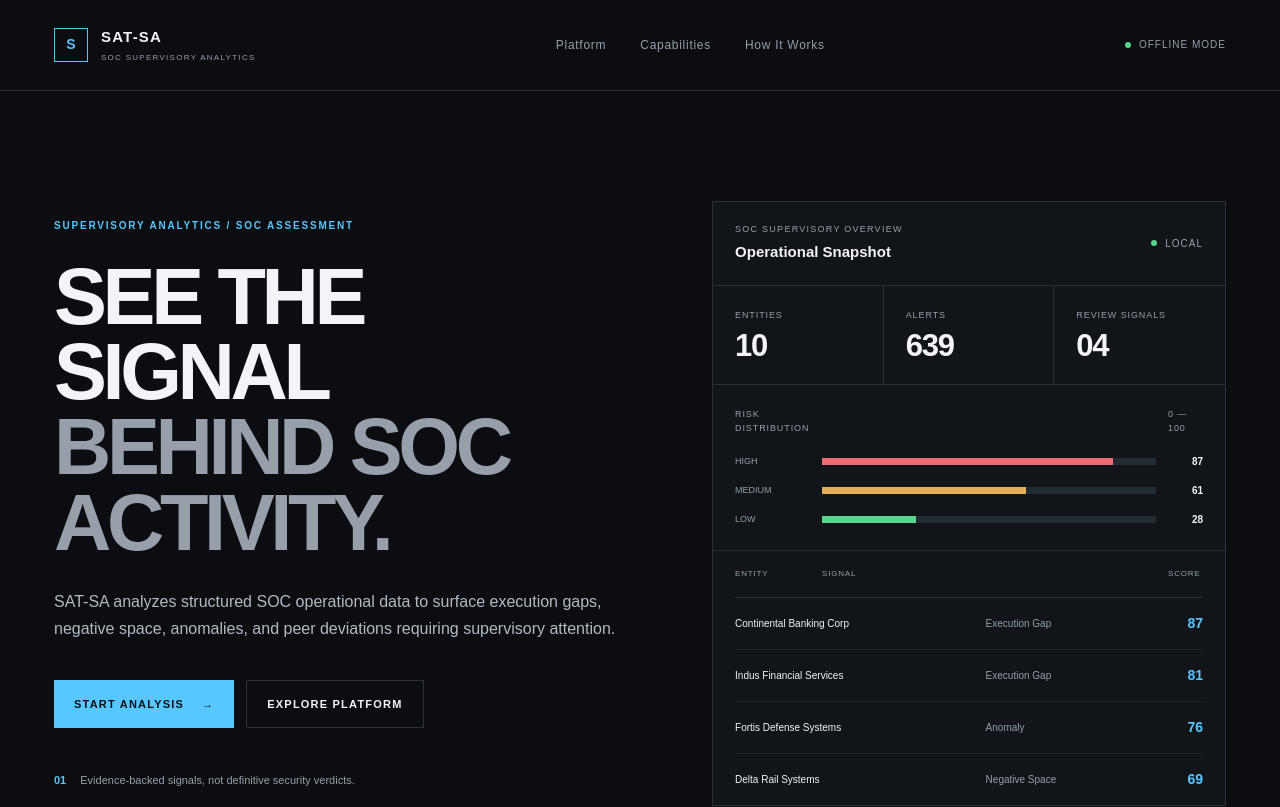
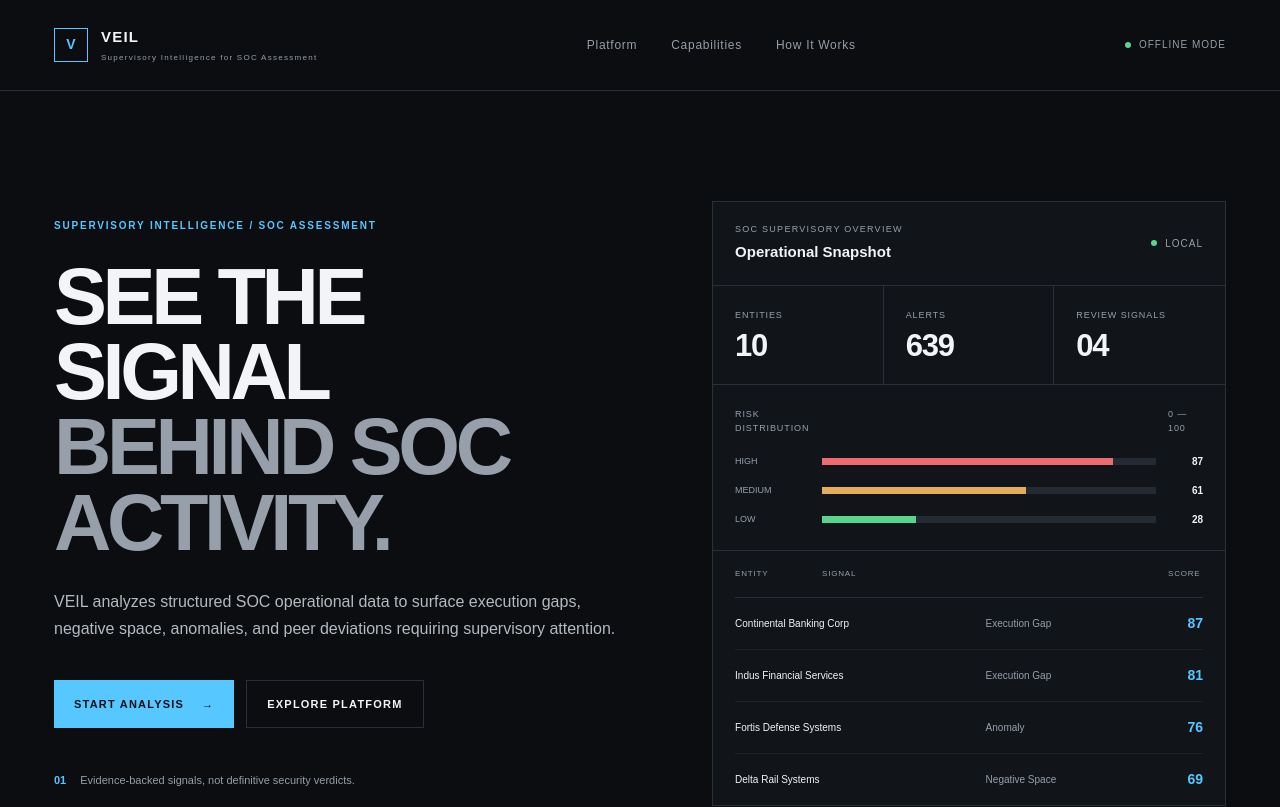
Before and after one commit to Mohittt0706/SIH26157-SAT-SA, a Next.js app in the folder frontend/: page / in a window 1280 px wide. Shown: the top 807 px of the page. Built offline with nearby package versions, Linux system fonts and the light colour scheme.

Commit message:
refactor: rebrand frontend as VEIL

```diff
--- a/frontend/src/app/dashboard/page.js
+++ b/frontend/src/app/dashboard/page.js
@@ -88,12 +88,12 @@ export default function DashboardPage() {
       {/* NAVBAR */}
       <nav className="dashboard-nav">
         <Link href="/" className="dashboard-brand">
-          <div className="dashboard-brand-mark">S</div>
+          <div className="dashboard-brand-mark">V</div>
 
           <div>
-            <div className="dashboard-brand-name">SAT-SA</div>
+            <div className="dashboard-brand-name">VEIL</div>
             <div className="dashboard-brand-subtitle">
-              SOC SUPERVISORY ANALYTICS
+              Supervisory Intelligence for SOC Assessment
             </div>
           </div>
         </Link>
--- a/frontend/src/app/entities/[entityName]/page.js
+++ b/frontend/src/app/entities/[entityName]/page.js
@@ -95,10 +95,10 @@ export default function EntityDrillDownPage({ params }) {
       {/* NAVBAR */}
       <nav className="dashboard-nav">
         <Link href="/" className="dashboard-brand">
-          <div className="dashboard-brand-mark">S</div>
+          <div className="dashboard-brand-mark">V</div>
           <div>
-            <div className="dashboard-brand-name">SAT-SA</div>
-            <div className="dashboard-brand-subtitle">SOC SUPERVISORY ANALYTICS</div>
+            <div className="dashboard-brand-name">VEIL</div>
+            <div className="dashboard-brand-subtitle">Supervisory Intelligence for SOC Assessment</div>
           </div>
         </Link>
         <div className="dashboard-nav-links">
--- a/frontend/src/app/layout.js
+++ b/frontend/src/app/layout.js
@@ -12,8 +12,8 @@ const geistMono = Geist_Mono({
 });
 
 export const metadata = {
-  title: "Create Next App",
-  description: "Generated by create next app",
+  title: "VEIL",
+  description: "Supervisory Intelligence for SOC Assessment",
 };
 
 export default function RootLayout({ children }) {
--- a/frontend/src/app/page.js
+++ b/frontend/src/app/page.js
@@ -52,10 +52,10 @@ export default function Home() {
       {/* NAVBAR */}
       <nav className="navbar">
         <div className="brand">
-          <div className="brand-mark">S</div>
+          <div className="brand-mark">V</div>
           <div>
-            <div className="brand-name">SAT-SA</div>
-            <div className="brand-subtitle">SOC SUPERVISORY ANALYTICS</div>
+            <div className="brand-name">VEIL</div>
+            <div className="brand-subtitle">Supervisory Intelligence for SOC Assessment</div>
           </div>
         </div>
 
@@ -75,7 +75,7 @@ export default function Home() {
       <section className="hero-section" id="platform">
         <div className="hero-copy">
           <div className="eyebrow">
-            SUPERVISORY ANALYTICS / SOC ASSESSMENT
+            SUPERVISORY INTELLIGENCE / SOC ASSESSMENT
           </div>
 
           <h1>
@@ -85,7 +85,7 @@ export default function Home() {
           </h1>
 
           <p className="hero-description">
-            SAT-SA analyzes structured SOC operational data to surface
+            VEIL analyzes structured SOC operational data to surface
             execution gaps, negative space, anomalies, and peer deviations
             requiring supervisory attention.
           </p>
@@ -191,7 +191,7 @@ export default function Home() {
 
       {/* INTRO */}
       <section className="intro-section">
-        <div className="section-label">WHY SAT-SA</div>
+        <div className="section-label">WHY VEIL</div>
 
         <div className="intro-content">
           <h2>
@@ -202,7 +202,7 @@ export default function Home() {
 
           <p>
             Supervisory assessment requires looking beyond individual cases.
-            SAT-SA turns structured SOC activity into patterns, comparisons,
+            VEIL turns structured SOC activity into patterns, comparisons,
             and evidence that help reviewers focus their attention where it
             matters most.
           </p>
@@ -282,10 +282,10 @@ export default function Home() {
         <div className="positioning-copy">
           <div className="section-label">PRODUCT POSITIONING</div>
 
-          <h2>SAT-SA IS NOT A SIEM.</h2>
+          <h2>VEIL IS NOT A SIEM.</h2>
 
           <p>
-            It does not replace threat detection infrastructure. SAT-SA sits
+            It does not replace threat detection infrastructure. VEIL sits
             above structured SOC operational data to support supervisory
             assessment and prioritize cases for manual review.
           </p>
@@ -313,8 +313,8 @@ export default function Home() {
       {/* FOOTER */}
       <footer className="footer">
         <div>
-          <strong>SAT-SA</strong>
-          <span>Supervisory Analytics Tool for SOC Assessment</span>
+          <strong>VEIL</strong>
+          <span>Supervisory Intelligence for SOC Assessment</span>
         </div>
 
         <div className="footer-meta">
--- a/frontend/src/app/upload/page.js
+++ b/frontend/src/app/upload/page.js
@@ -105,12 +105,12 @@ export default function UploadPage() {
     <main className="upload-shell">
       <nav className="upload-nav">
         <Link href="/" className="upload-brand">
-          <div className="upload-brand-mark">S</div>
+          <div className="upload-brand-mark">V</div>
 
           <div>
-            <div className="upload-brand-name">SAT-SA</div>
+            <div className="upload-brand-name">VEIL</div>
             <div className="upload-brand-subtitle">
-              SOC SUPERVISORY ANALYTICS
+              Supervisory Intelligence for SOC Assessment
             </div>
           </div>
         </Link>
```
Also changed, not shown: frontend/src/app/globals.css (+12 -12 lines).
